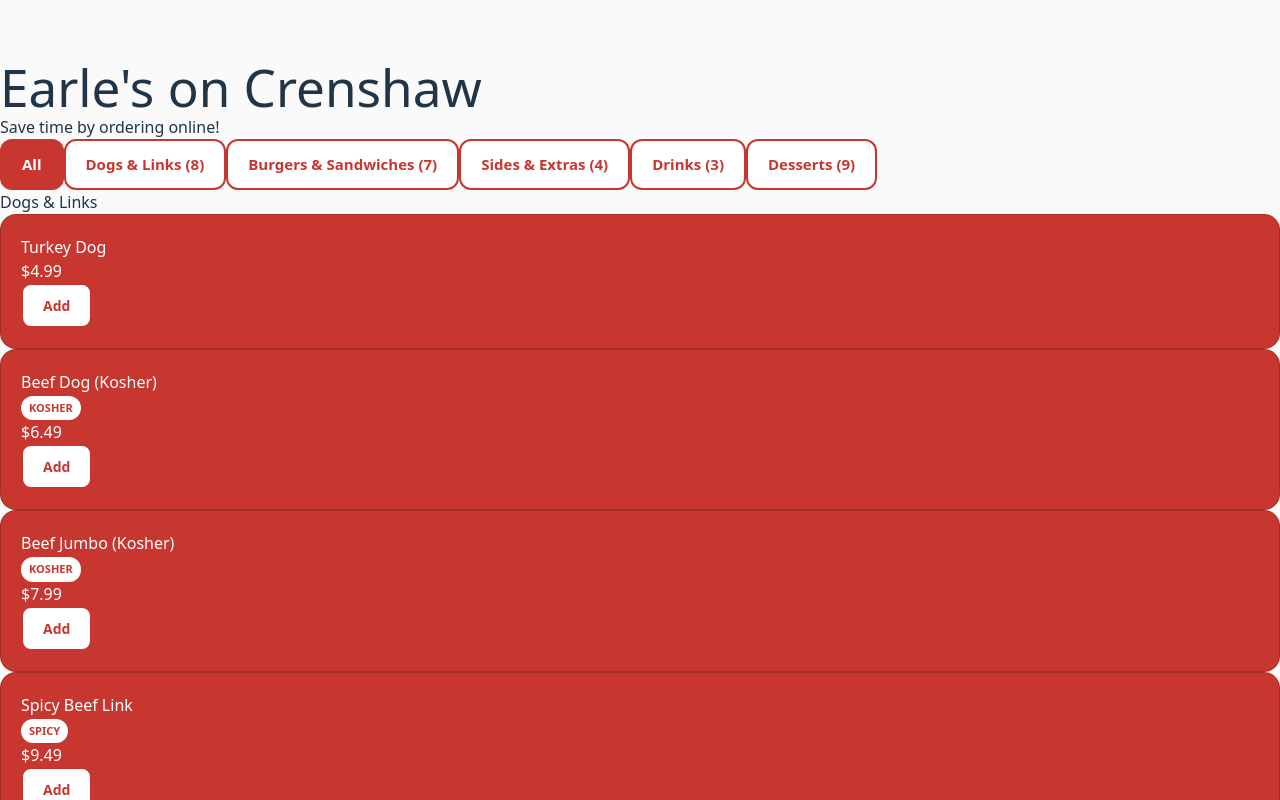
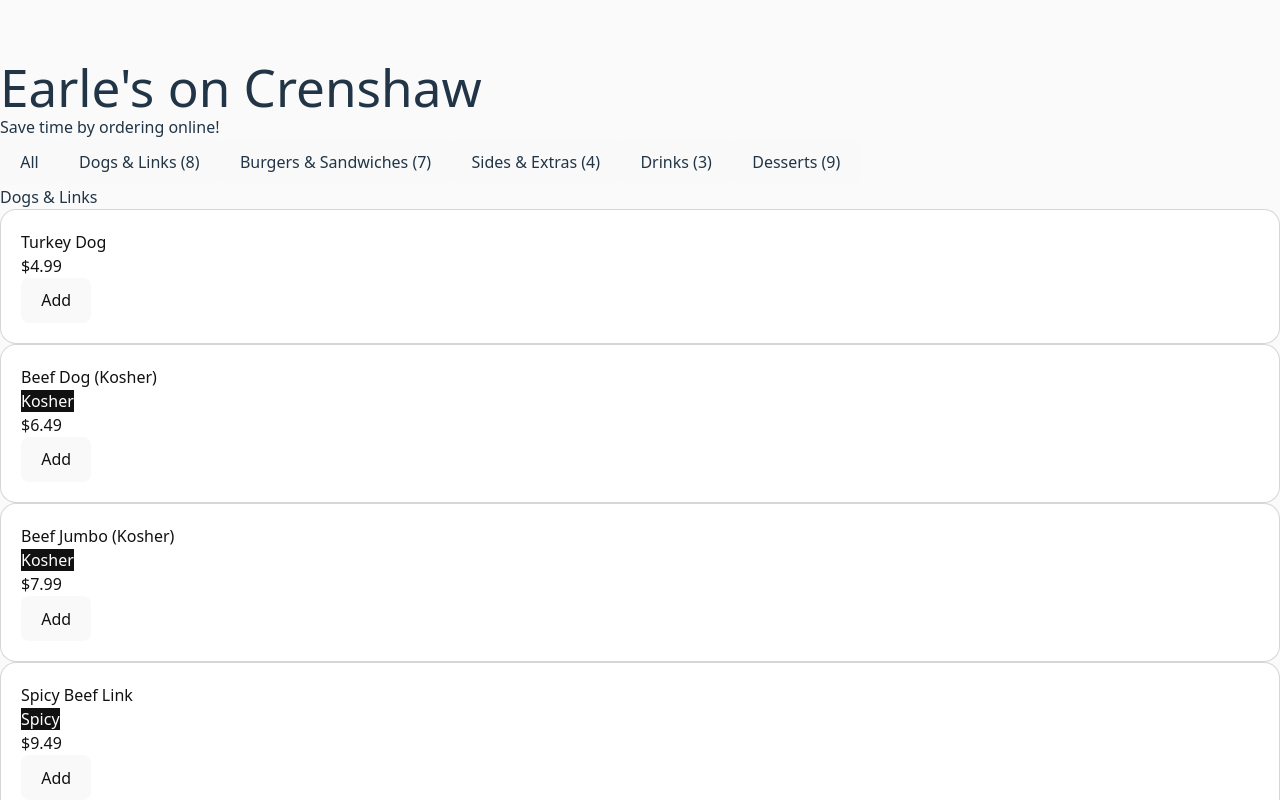
Before and after one commit to Puri-Kinji/Hotdog-app, a React (Vite) app: page / in a window 1280 px wide. Shown: the part 960-1760 px from the top of the page. Built offline with nearby package versions, Linux system fonts and the light colour scheme.

Commit message:
Update App.css

```diff
--- a/src/App.css
+++ b/src/App.css
@@ -1,87 +1,18 @@
-/* ====== MENU ITEM (Red background) ====== */
 .menu-item {
-  background: #C7372F; /* Earles Red */
+  background: white;              /* back to original */
   border-radius: 16px;
   border: 1px solid rgba(0,0,0,0.16);
   padding: 20px;
-  color: white;
+  color: #111;                    /* default text */
 }
 
 .menu-item .item-name,
 .menu-item .item-desc {
+  color: #111;                    /* ensure text stays dark */
+}
+
+/* badges return to original styling */
+.badge {
+  background: #111111;
   color: white;
 }
-
-/* Badge flips (white background + red text) */
-.badge {
-  display: inline-block;
-  background: white;
-  color: #C7372F;
-  padding: 4px 8px;
-  border-radius: 12px;
-  font-size: 11px;
-  font-weight: 600;
-  text-transform: uppercase;
-}
-
-/* ====== ADD BUTTON (White) ====== */
-.add-btn {
-  background: white !important;
-  color: #C7372F !important;
-  border: 2px solid #C7372F;
-  padding: 10px 20px;
-  border-radius: 10px;
-  font-size: 14px;
-  font-weight: 700;
-  cursor: pointer;
-  min-height: 40px;
-  min-width: 60px;
-  transition: 0.2s;
-}
-
-.add-btn:hover {
-  background: #C7372F !important;
-  color: white !important;
-}
-
-/* ====== CATEGORY TABS (Match red/white swap) ====== */
-.category-tab {
-  padding: 12px 20px;
-  background: white;
-  border: 2px solid #C7372F;
-  border-radius: 12px;
-  font-size: 15px;
-  font-weight: 600;
-  white-space: nowrap;
-  cursor: pointer;
-  flex-shrink: 0;
-  min-height: 44px;
-  transition: all 0.2s;
-  color: #C7372F;
-}
-
-.category-tab.active {
-  background: #C7372F;
-  color: white;
-  border-color: #C7372F;
-}
-
-/* ====== CHECKOUT BUTTON (matches Add button) ====== */
-.checkout-btn {
-  width: 100%;
-  background: white !important;
-  color: #C7372F !important;
-  border: 2px solid #C7372F;
-  padding: 16px;
-  border-radius: 12px;
-  font-size: 16px;
-  font-weight: 700;
-  cursor: pointer;
-  min-height: 52px;
-  transition: 0.2s;
-}
-
-.checkout-btn:hover {
-  background: #C7372F !important;
-  color: white !important;
-}
```
